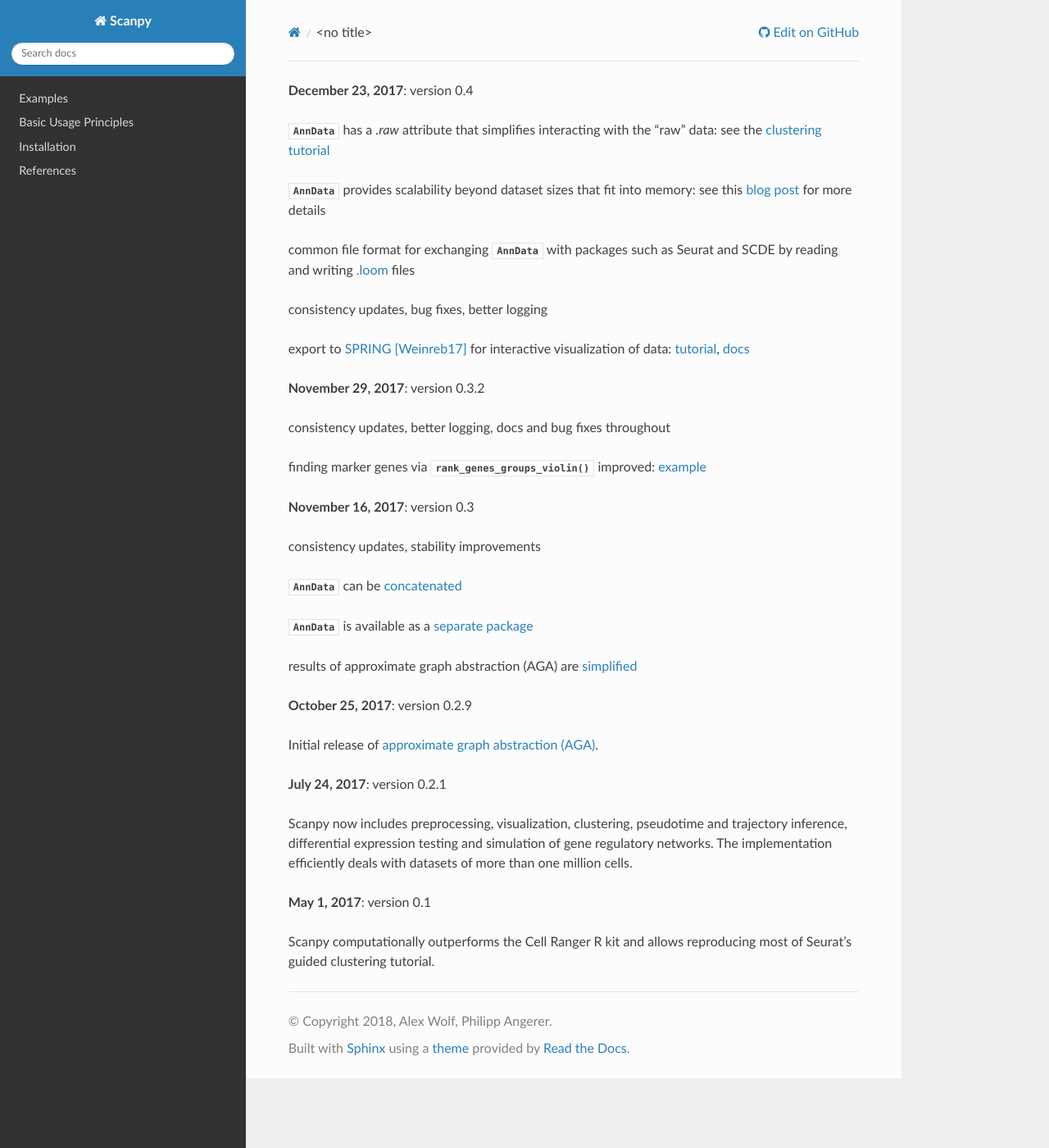
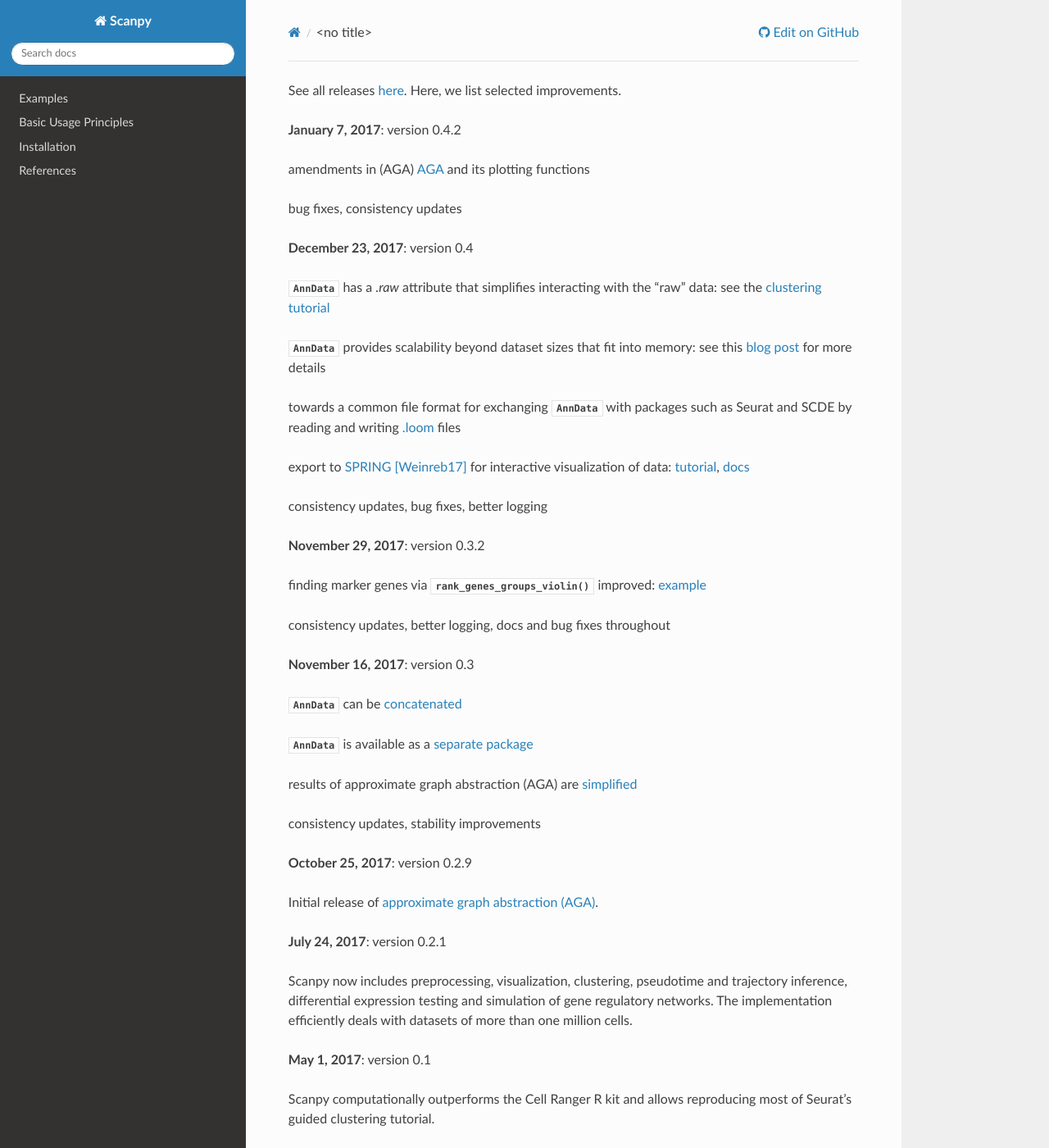
Before and after one commit to scverse/scanpy, a Sphinx documentation site: the page built from docs/release_notes.rst, in a window 1280 px wide and 1400 px high. Shown: the whole window at 82% size. Built offline with Sphinx 7.4.7 and the Read the Docs theme 2.0.0, drawn with Linux system fonts in a browser that asks for light colours; the version number could not be read and is left out.

Commit message:
updated release notes

```diff
--- a/docs/release_notes.rst
+++ b/docs/release_notes.rst
@@ -1,3 +1,12 @@
+See all releases `here <https://github.com/theislab/scanpy/releases>`_. Here, we list selected improvements.
+
+
+**January 7, 2017**: version 0.4.2
+
+1. amendments in (AGA) `AGA <https://github.com/theislab/graph_abstraction>`_
+   and its plotting functions
+2. bug fixes, consistency updates
+
 
 **December 23, 2017**: version 0.4
 
@@ -9,27 +18,28 @@
    `blog post
    <http://falexwolf.de/blog/171223_AnnData_indexing_views_HDF5-backing/>`_ for
    more details
-3. common file format for exchanging :class:`~scanpy.api.AnnData` with packages
-   such as Seurat and SCDE by reading and writing `.loom <http://loompy.org>`_ files
-4. consistency updates, bug fixes, better logging
-5. export to `SPRING <https://github.com/AllonKleinLab/SPRING/>`_ [Weinreb17]_
+3. towards a common file format for exchanging :class:`~scanpy.api.AnnData` with
+   packages such as Seurat and SCDE by reading and writing `.loom
+   <http://loompy.org>`_ files
+4. export to `SPRING <https://github.com/AllonKleinLab/SPRING/>`_ [Weinreb17]_
    for interactive visualization of data: `tutorial
    <https://github.com/theislab/scanpy_usage/tree/master/171111_SPRING_export>`_,
    `docs <https://scanpy.readthedocs.io/en/latest/api/index.html>`_
+5. consistency updates, bug fixes, better logging
 
 
 **November 29, 2017**: version 0.3.2
 
-1. consistency updates, better logging, docs and bug fixes throughout
-2. finding marker genes via :func:`~scanpy.api.pl.rank_genes_groups_violin` improved: `example <https://github.com/theislab/scanpy/issues/51>`_
+1. finding marker genes via :func:`~scanpy.api.pl.rank_genes_groups_violin` improved: `example <https://github.com/theislab/scanpy/issues/51>`_
+2. consistency updates, better logging, docs and bug fixes throughout
 
 
 **November 16, 2017**: version 0.3
 
-1. consistency updates, stability improvements
-2. :class:`~scanpy.api.AnnData` can be `concatenated <https://scanpy.readthedocs.io/en/latest/api/scanpy.api.AnnData.html>`_
-3. :class:`~scanpy.api.AnnData` is available as a `separate package <https://pypi.python.org/pypi/anndata/>`_
-4. results of approximate graph abstraction (AGA) are `simplified <https://github.com/theislab/graph_abstraction>`_
+1. :class:`~scanpy.api.AnnData` can be `concatenated <https://scanpy.readthedocs.io/en/latest/api/scanpy.api.AnnData.html>`_
+2. :class:`~scanpy.api.AnnData` is available as a `separate package <https://pypi.python.org/pypi/anndata/>`_
+3. results of approximate graph abstraction (AGA) are `simplified <https://github.com/theislab/graph_abstraction>`_
+4. consistency updates, stability improvements
 
 
 **October 25, 2017**: version 0.2.9
@@ -41,6 +51,7 @@
 
 Scanpy now includes preprocessing, visualization, clustering, pseudotime and trajectory inference, differential expression testing and simulation of gene regulatory networks. The implementation efficiently deals with datasets of more than one million cells.
 
+
 **May 1, 2017**: version 0.1
 
 Scanpy computationally outperforms the Cell Ranger R kit and allows reproducing most of Seurat's guided clustering tutorial.
```
